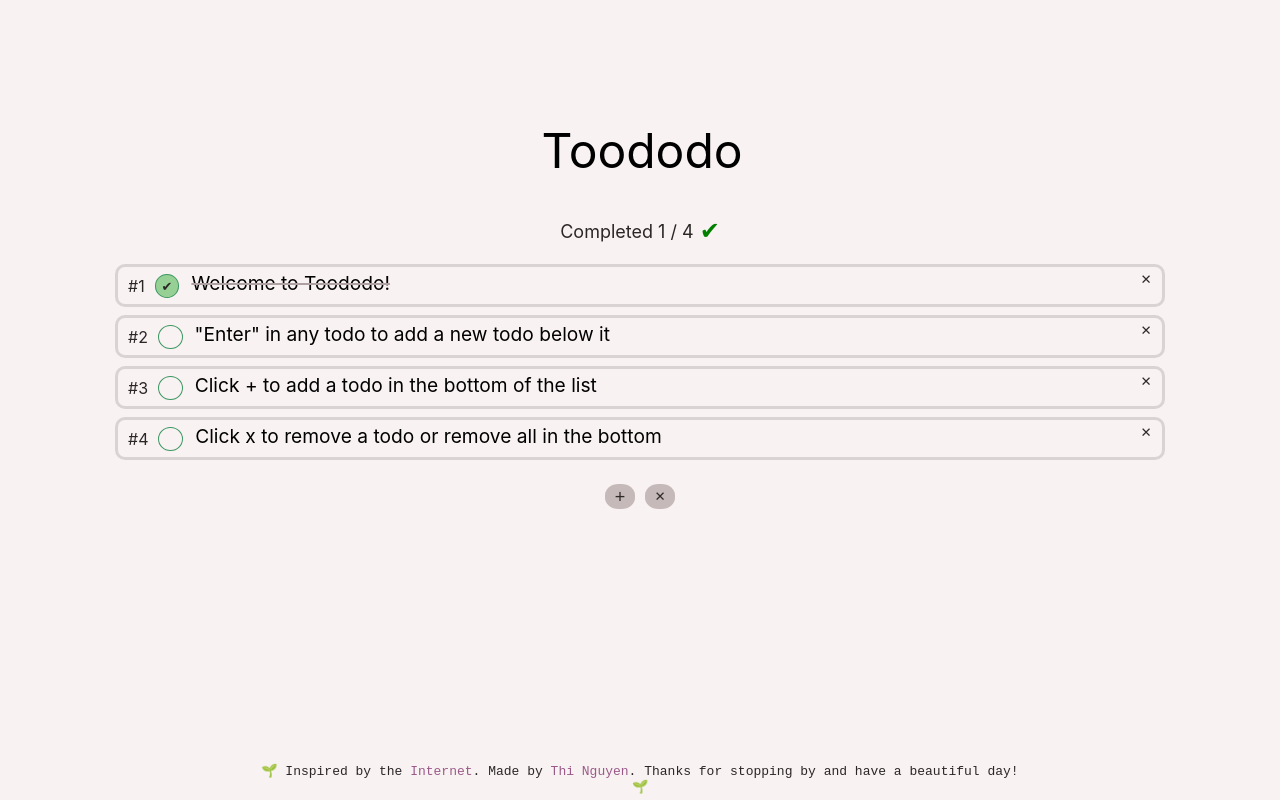
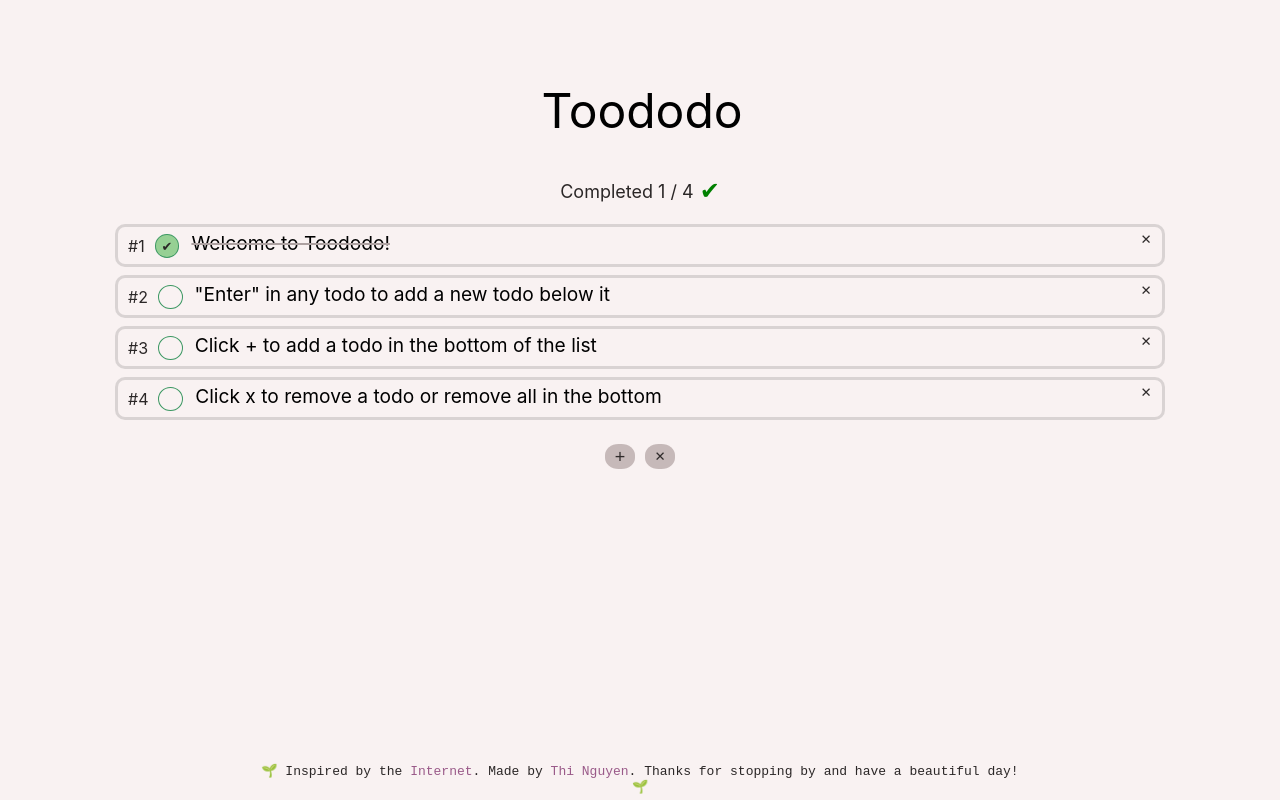
Before and after one commit to ngthing/react-typescript-todo-with-drag-and-drop, a React (Create React App) app: page / in a window 1280 px wide. Built offline with nearby package versions, Linux system fonts and the light colour scheme.

Commit message:
add height for main container

```diff
--- a/src/App.css
+++ b/src/App.css
@@ -13,8 +13,13 @@ body {
     min-height: 100vh;
 }
 
+.main-container {
+    height: 90vh;
+    overflow: scroll;
+}
+
 .todo-list-name {
-    padding-top: 15vh;
+    padding-top: 10vh;
     padding-bottom: 5vh;
 }
 
--- a/src/App.tsx
+++ b/src/App.tsx
@@ -42,7 +42,9 @@ function App() {
 
     return (
         <div className="app" data-width={dimensions.width}>
-            <TodoList todos={todos} name={todoName} onNameChange={setTodoName} setTodos={setTodos} />
+            <div className='main-container'>
+                <TodoList todos={todos} name={todoName} onNameChange={setTodoName} setTodos={setTodos} />
+            </div>
             <footer>
                 <div className='footerText'>🌱 Inspired by the <a href='https://github.com/ngthing/toododo' target='blank'>Internet</a>.
                     Made by <a href='https://justthinguyen.com' target='blank'>Thi Nguyen</a>. Thanks for stopping by and have a beautiful day! 🌱</div>
```
